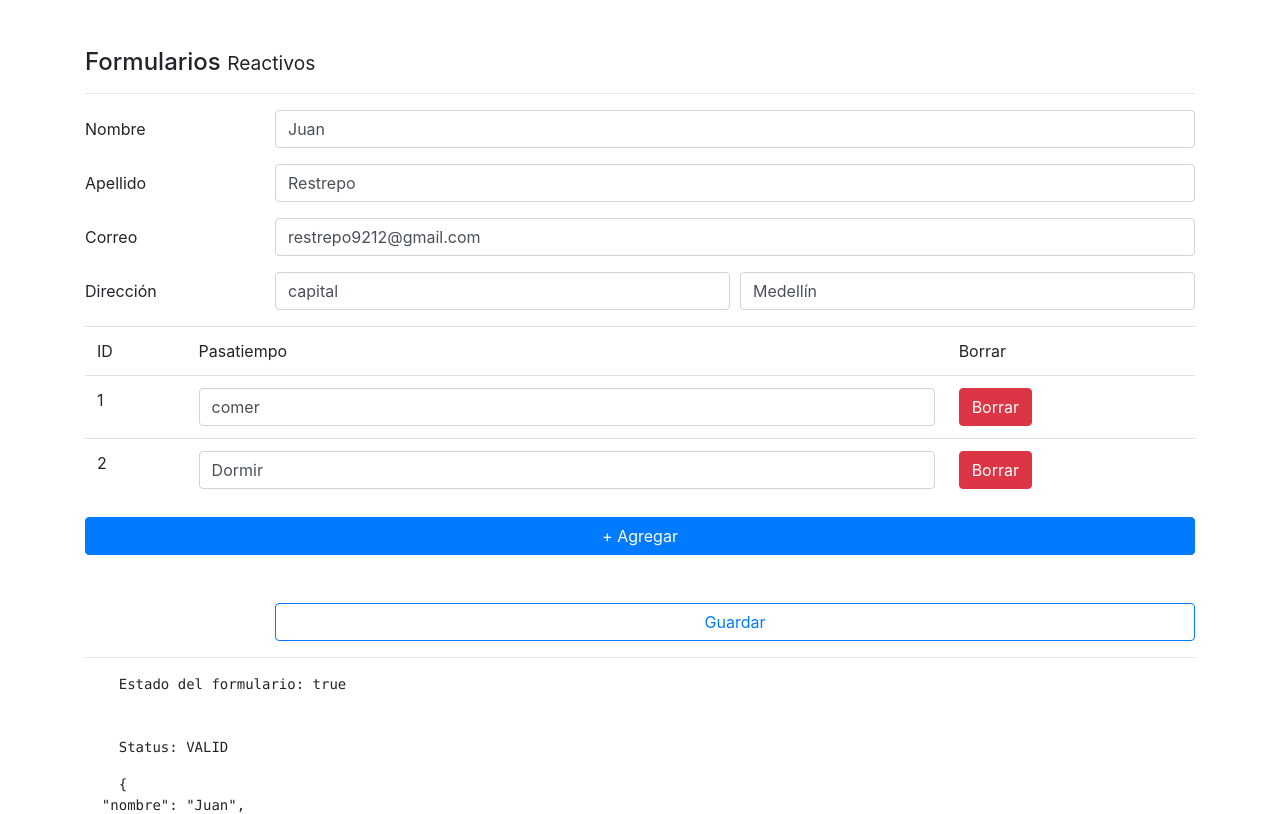
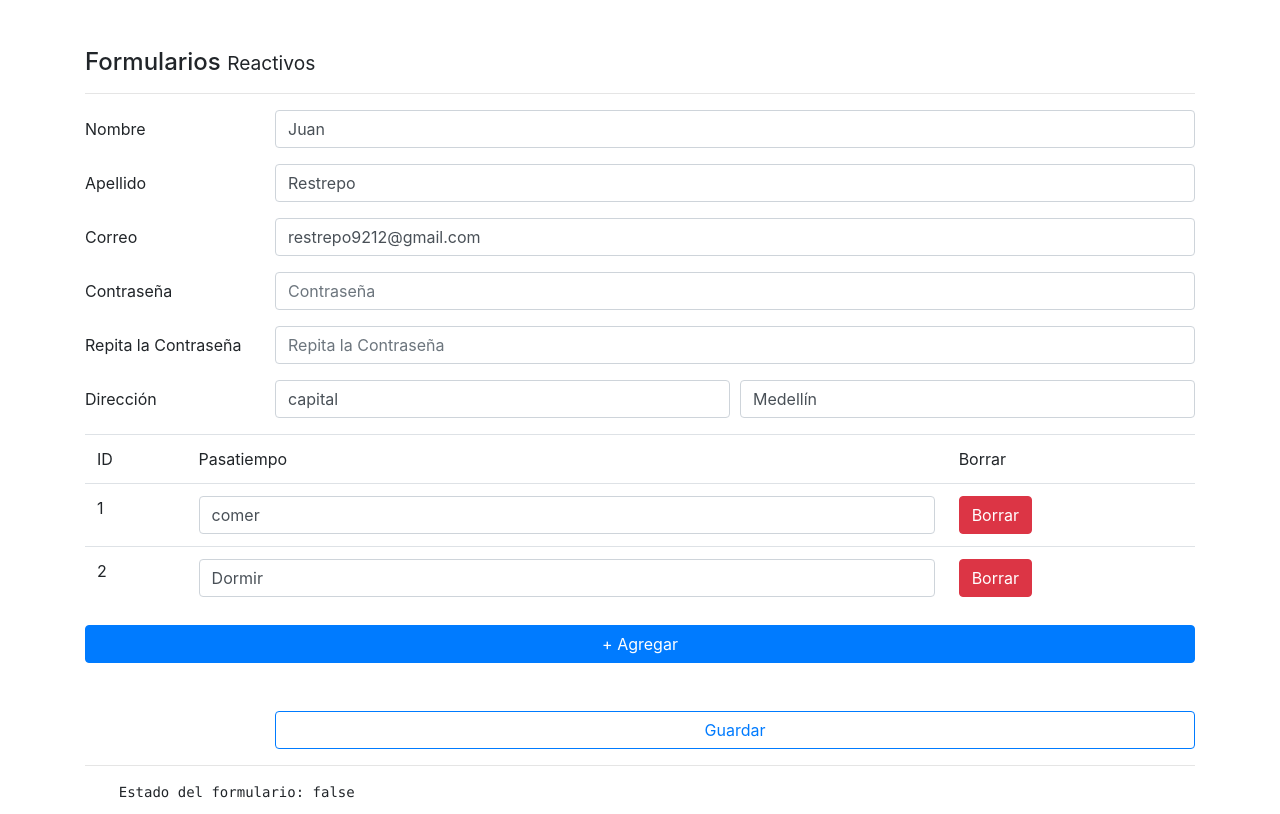
Before and after one commit to restrepo86/formularios, an Angular app: page /reactivo in a window 1280 px wide. Shown: the top 814 px of the page. Built offline with nearby package versions, Linux system fonts and the light colour scheme.

Commit message:
Se realiza validacion personalizada para comparar contraseñas

```diff
--- a/src/app/pages/reactive/reactive.component.html
+++ b/src/app/pages/reactive/reactive.component.html
@@ -30,6 +30,23 @@
             <small *ngIf="correoNoValido" class="text-danger">Ingrese un correo válido</small>
         </div>
     </div>
+
+
+    <div class="form-group row">
+        <label class="col-2 col-form-label">Contraseña</label>
+        <div class="col">
+            <input class="form-control" type="password" placeholder="Contraseña" formControlName="pass1" [class.is-invalid]="pass1NoValido">
+        </div>
+    </div>
+
+
+    <div class="form-group row">
+        <label class="col-2 col-form-label">Repita la Contraseña</label>
+        <div class="col">
+            <input class="form-control" type="password" placeholder="Repita la Contraseña" formControlName="pass2" [class.is-invalid]="pass2NoValido">
+        </div>
+    </div>
+
 
     <div class="form-group row" formGroupName="direccion">
         <label class="col-2 col-form-label">Dirección</label>
--- a/src/app/pages/reactive/reactive.component.ts
+++ b/src/app/pages/reactive/reactive.component.ts
@@ -46,16 +46,30 @@
     return this.formulario.get('direccion.ciudad').invalid && this.formulario.get('direccion.ciudad').touched;
   }
 
+  get pass1NoValido(): boolean {
+    return this.formulario.get('pass1').invalid && this.formulario.get('pass1').touched;
+  }
+
+  get pass2NoValido(): boolean {
+    const pass1 = this.formulario.get('pass1').value;
+    const pass2 = this.formulario.get('pass2').value;
+    return pass1 === pass2 ? false : true;
+  }
+
   crearFormulario(): void {
     this.formulario = this.formBuider.group({
       nombre: ['', [Validators.required, Validators.minLength(3)]],
       apellido: ['', [Validators.required, this.validadores.noApellidoHerrera]],
       correo: ['', [Validators.required, Validators.pattern('[a-z0-9._%+-]+@[a-z0-9.-]+\.[a-z]{2,3}$')]],
+      pass1: ['', Validators.required],
+      pass2: ['', Validators.required],
       direccion: this.formBuider.group({
         distrito: ['', Validators.required],
         ciudad: ['', Validators.required],
       }),
       pasatiempos: this.formBuider.array([])
+    },{
+      validators: this.validadores.passwordsIguales('pass1', 'pass2')
     });
   }
 
--- a/src/app/services/validadores.service.ts
+++ b/src/app/services/validadores.service.ts
@@ -1,5 +1,5 @@
 import { Injectable } from '@angular/core';
-import { FormControl } from '@angular/forms';
+import { FormControl, FormGroup } from '@angular/forms';
 
 @Injectable({
   providedIn: 'root'
@@ -17,6 +17,18 @@
     return null;
   }
 
+  passwordsIguales(pass1Name: string, pass2Name: string) {
+    return (formGroup: FormGroup) => {
+      const pass1Control = formGroup.controls[pass1Name];
+      const pass2Control = formGroup.controls[pass2Name];
+      if (pass1Control.value === pass2Control.value) {
+        pass2Control.setErrors(null);
+      } else {
+        pass2Control.setErrors({ noEsIgual: true });
+      }
+    };
+  }
+
 
 
 }
```
